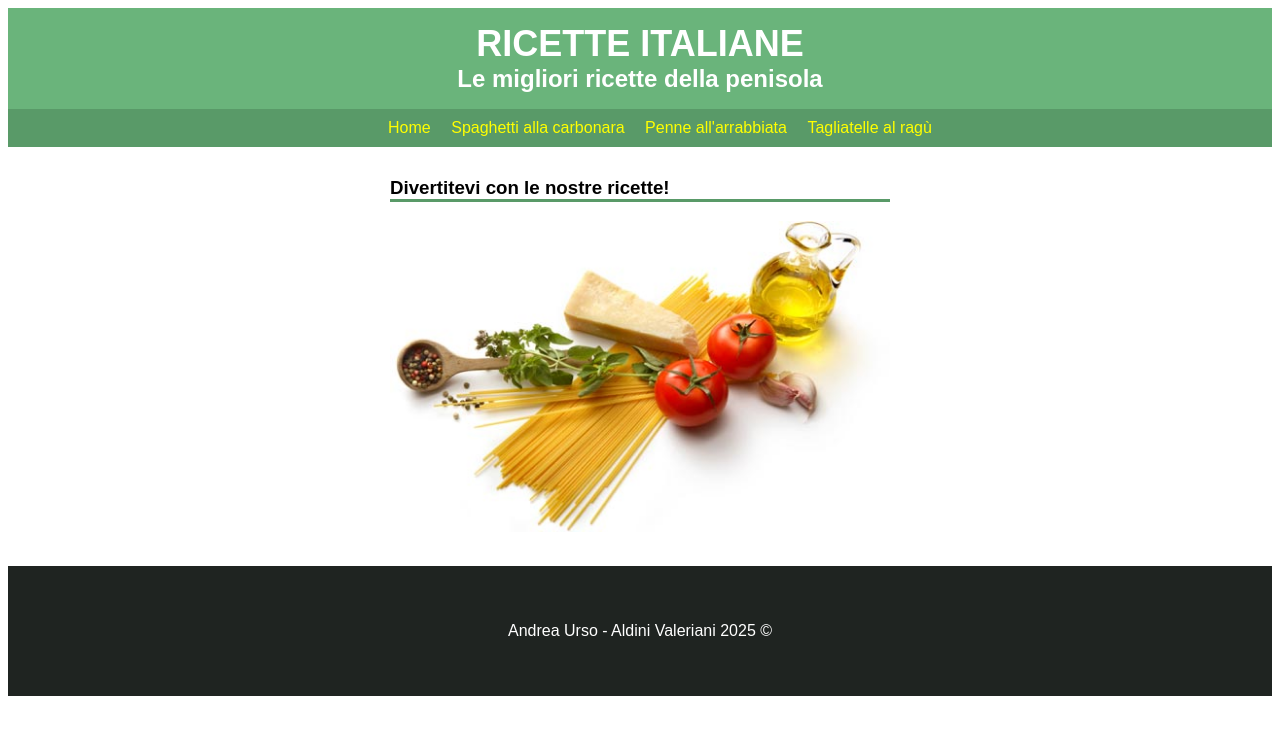
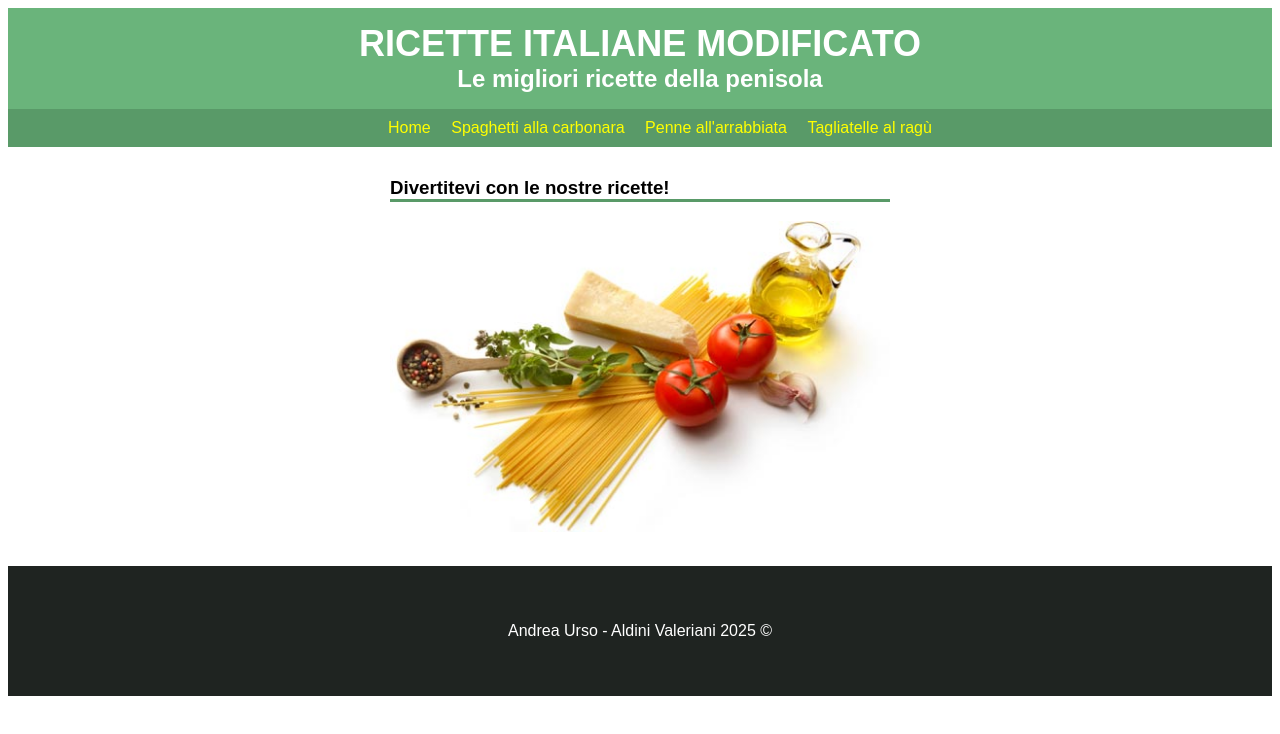
Before and after one commit to avminimaster/Ricette, a plain HTML site: page index.html in a window 1280 px wide. Drawn offline with Linux system fonts and the light colour scheme.

Commit message:
Update index.html

```diff
--- a/index.html
+++ b/index.html
@@ -11,7 +11,7 @@
   <body>
 
     <div  id="header">
-    <h1>Ricette italiane</h1>
+    <h1>Ricette italiane modificato</h1>
     <h2>Le migliori ricette della penisola</h2>
     <div id="nav">
   <ul>
```
